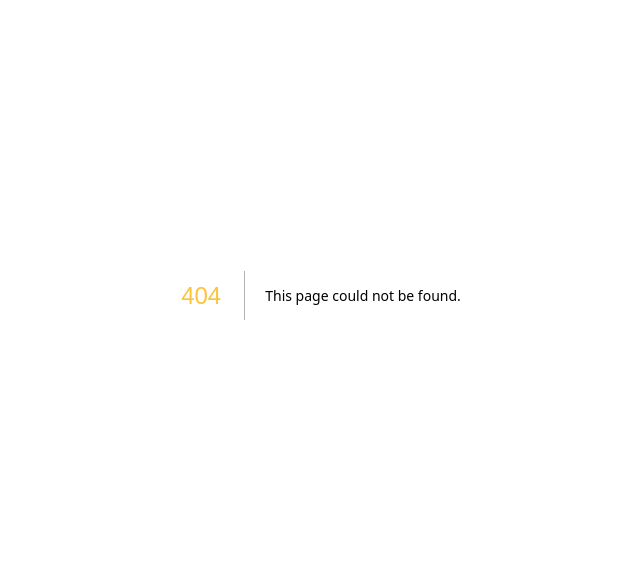
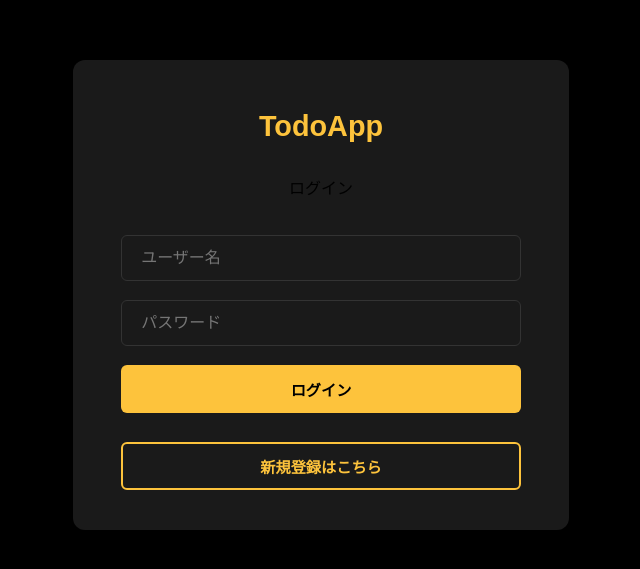
Before and after one commit to mimimimirai/next-todo-rhfixfolk, a Next.js app: page /signin in a window 1280 px wide. Before the commit this address had no page. Shown: the part 105-674 px from the top of the page, without its empty margins (319-959 px from the left). Built offline with nearby package versions, Linux system fonts and the light colour scheme.

Commit message:
デザイン改善

```diff
--- /dev/null
+++ b/app/(auth)/signin/signin.module.css
@@ -0,0 +1,178 @@
+.container {
+  display: flex;
+  justify-content: center;
+  align-items: center;
+  min-height: 100vh;
+  background-color: black;
+}
+
+.card {
+  background-color: #1a1a1a;
+  padding: 2.5rem 3rem;
+  border-radius: 12px;
+  box-shadow: 0 8px 16px rgba(0, 0, 0, 0.2);
+  text-align: center;
+  width: 100%;
+  max-width: 400px;
+}
+
+.card h1 {
+  color: #fdc33c;
+  margin-bottom: 2rem;
+  font-size: 1.8rem;
+}
+
+.githubButton {
+  background-color: #24292e;
+  color: white;
+  border: none;
+  padding: 0.9rem 1.2rem;
+  border-radius: 6px;
+  cursor: pointer;
+  font-size: 0.95rem;
+  transition: all 0.2s ease;
+  width: 100%;
+  white-space: nowrap;
+  height: 48px;
+  display: flex;
+  align-items: center;
+  justify-content: center;
+  box-sizing: border-box;
+}
+
+.githubButton:hover {
+  background-color: #2f363d;
+  transform: translateY(-1px);
+}
+
+.form {
+  display: flex;
+  flex-direction: column;
+  gap: 1.2rem;
+  margin-bottom: 1.8rem;
+  width: 100%;
+  box-sizing: border-box;
+}
+
+.input {
+  padding: 0.8rem 1.2rem;
+  border: 1px solid #333;
+  border-radius: 6px;
+  background-color: #1a1a1a;
+  color: white;
+  font-size: 1rem;
+  transition: border-color 0.2s ease;
+  width: 100%;
+  box-sizing: border-box;
+}
+
+.input:focus {
+  outline: none;
+  border-color: #fdc33c;
+}
+
+.loginButton {
+  background-color: #fdc33c;
+  color: black;
+  border: none;
+  padding: 0.9rem 1.2rem;
+  border-radius: 6px;
+  cursor: pointer;
+  font-size: 0.95rem;
+  transition: all 0.2s ease;
+  width: 100%;
+  font-weight: 600;
+  white-space: nowrap;
+  height: 48px;
+  display: flex;
+  align-items: center;
+  justify-content: center;
+  box-sizing: border-box;
+}
+
+.loginButton:hover {
+  background-color: #ffd15c;
+  transform: translateY(-1px);
+}
+
+.divider {
+  margin: 1.8rem 0;
+  color: #666;
+  position: relative;
+  text-align: center;
+  font-size: 0.9rem;
+}
+
+.divider::before,
+.divider::after {
+  content: '';
+  position: absolute;
+  top: 50%;
+  width: 45%;
+  height: 1px;
+  background-color: #333;
+}
+
+.divider::before {
+  left: 0;
+}
+
+.divider::after {
+  right: 0;
+}
+
+.error {
+  color: #ff4444;
+  margin-bottom: 1rem;
+  padding: 0.8rem;
+  background-color: rgba(255, 68, 68, 0.1);
+  border-radius: 6px;
+  font-size: 0.9rem;
+}
+
+.success {
+  color: #4CAF50;
+  margin-bottom: 1rem;
+  padding: 0.8rem;
+  background-color: rgba(76, 175, 80, 0.1);
+  border-radius: 6px;
+  font-size: 0.9rem;
+}
+
+.loginButton:disabled,
+.switchButton:disabled,
+.githubButton:disabled {
+  opacity: 0.5;
+  cursor: not-allowed;
+  transform: none;
+}
+
+.input:disabled {
+  background-color: #2a2a2a;
+  cursor: not-allowed;
+}
+
+.switchButton {
+  background-color: transparent;
+  color: #fdc33c;
+  border: 2px solid #fdc33c;
+  padding: 0.9rem 1.2rem;
+  border-radius: 6px;
+  cursor: pointer;
+  font-size: 0.95rem;
+  transition: all 0.2s ease;
+  width: 100%;
+  font-weight: 600;
+  white-space: nowrap;
+  height: 48px;
+  display: flex;
+  align-items: center;
+  justify-content: center;
+  box-sizing: border-box;
+  margin-top: 1rem;
+}
+
+.switchButton:hover {
+  background-color: rgba(253, 195, 60, 0.1);
+  transform: translateY(-1px);
+}
--- a/app/auth/signin/signin.module.css
+++ /dev/null
@@ -1,114 +0,0 @@
-.container {
-  display: flex;
-  justify-content: center;
-  align-items: center;
-  min-height: 100vh;
-  background-color: black;
-}
-
-.card {
-  background-color: #1a1a1a;
-  padding: 2rem;
-  border-radius: 8px;
-  box-shadow: 0 4px 6px rgba(0, 0, 0, 0.1);
-  text-align: center;
-}
-
-.card h1 {
-  color: #fdc33c;
-  margin-bottom: 2rem;
-}
-
-.githubButton {
-  background-color: #24292e;
-  color: white;
-  border: none;
-  padding: 0.8rem 1.5rem;
-  border-radius: 4px;
-  cursor: pointer;
-  font-size: 1rem;
-  transition: background-color 0.2s;
-}
-
-.githubButton:hover {
-  background-color: #2f363d;
-}
-
-.form {
-  display: flex;
-  flex-direction: column;
-  gap: 1rem;
-  margin-bottom: 1.5rem;
-}
-
-.input {
-  padding: 0.5rem;
-  border: 1px solid #333;
-  border-radius: 4px;
-  background-color: #1a1a1a;
-  color: white;
-}
-
-.loginButton {
-  background-color: #fdc33c;
-  color: black;
-  border: none;
-  padding: 0.8rem 1.5rem;
-  border-radius: 4px;
-  cursor: pointer;
-  font-size: 1rem;
-  transition: background-color 0.2s;
-}
-
-.divider {
-  margin: 1.5rem 0;
-  color: #666;
-  position: relative;
-  text-align: center;
-}
-
-.divider::before,
-.divider::after {
-  content: '';
-  position: absolute;
-  top: 50%;
-  width: 45%;
-  height: 1px;
-  background-color: #333;
-}
-
-.divider::before {
-  left: 0;
-}
-
-.divider::after {
-  right: 0;
-}
-
-.error {
-  color: #ff4444;
-  margin-bottom: 1rem;
-  padding: 0.5rem;
-  background-color: rgba(255, 68, 68, 0.1);
-  border-radius: 4px;
-}
-
-.success {
-  color: #4CAF50;
-  margin-bottom: 1rem;
-  padding: 0.5rem;
-  background-color: rgba(76, 175, 80, 0.1);
-  border-radius: 4px;
-}
-
-.loginButton:disabled,
-.switchButton:disabled,
-.githubButton:disabled {
-  opacity: 0.5;
-  cursor: not-allowed;
-}
-
-.input:disabled {
-  background-color: #2a2a2a;
-  cursor: not-allowed;
-}
--- a/app/page.jsx
+++ b/app/page.jsx
@@ -2,7 +2,7 @@
 
 import { useSession } from 'next-auth/react'
 import TodoApp from './components/TodoApp'
-import SignIn from './auth/signin/page'
+import SignIn from './(auth)/signin/page'
 
 export default function Page() {
   const { data: session, status } = useSession()
```
Also changed, not shown: app/admin/page.jsx (deleted, +0 -15 lines), app/api/auth/[...nextauth].js (deleted, +0 -13 lines), app/api/auth/login.js (deleted, +0 -20 lines), app/(auth)/signin/page.jsx (renamed from app/auth/signin/page.jsx).
